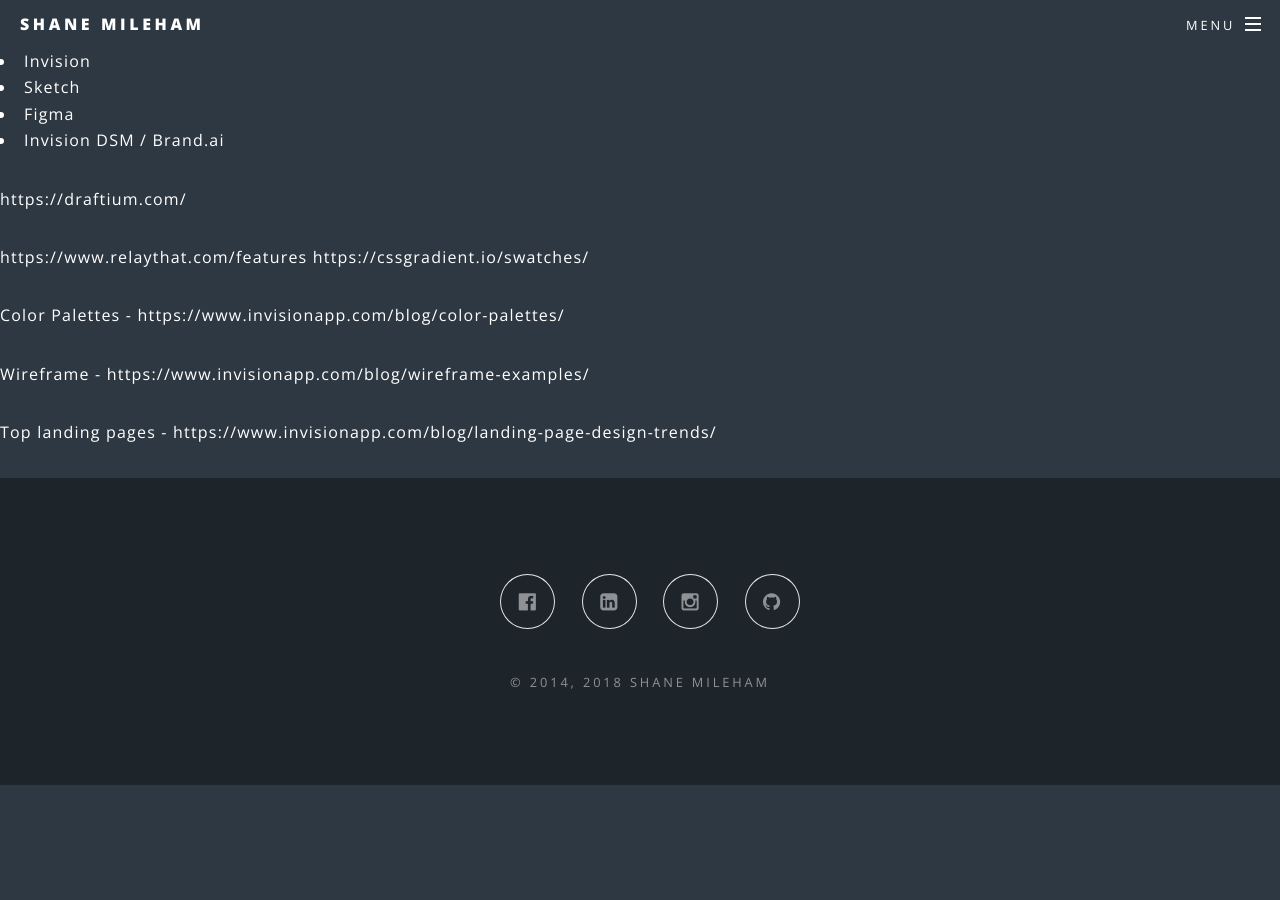
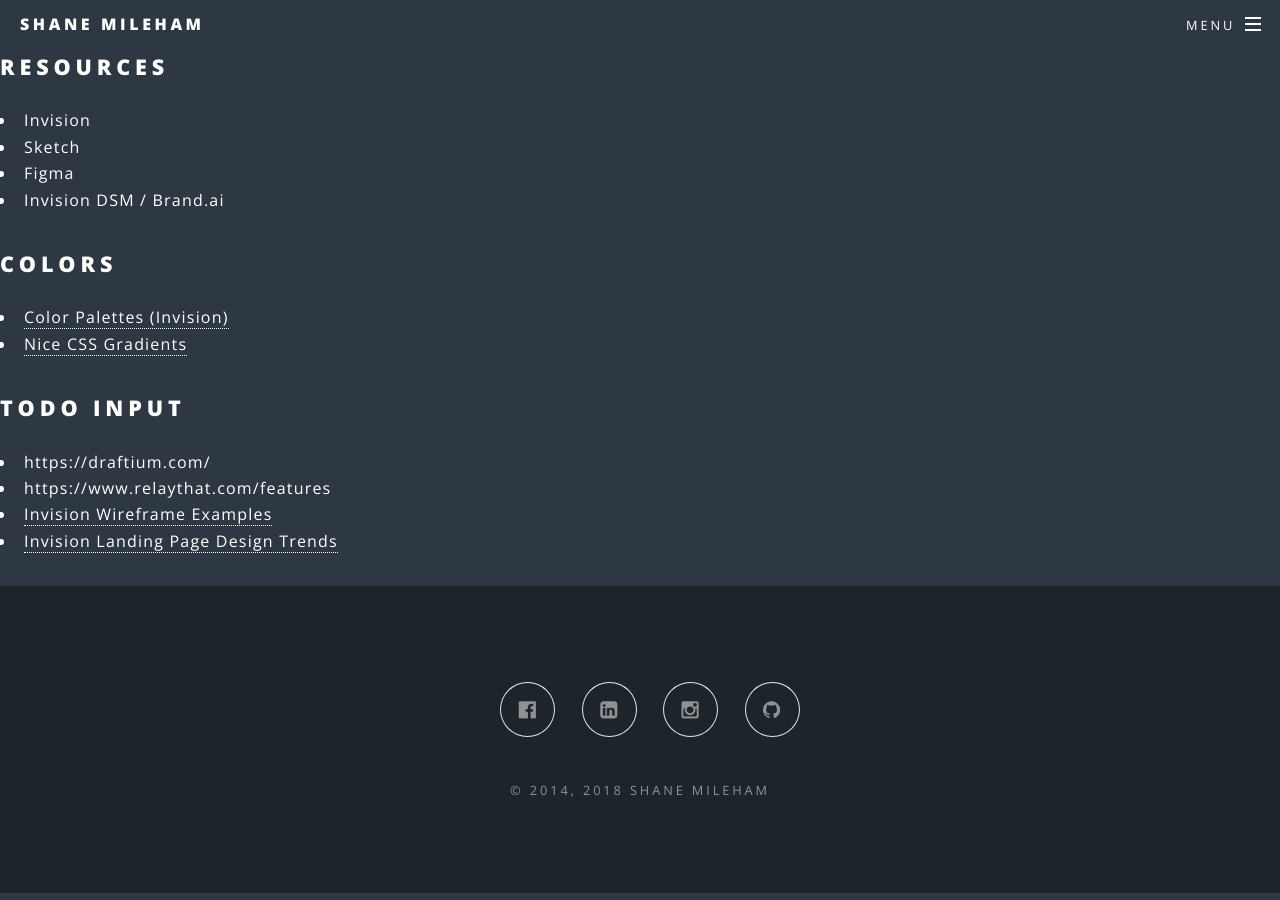
Before and after one commit to shanemileham/shanemileham.github.io, a Jekyll site: the page built from _kb/business/design/design.md, in a window 1280 px wide. Built offline with Jekyll 4.4.1, drawn with Linux system fonts in a browser that asks for light colours; comment, search, counter and statistics services are not loaded.

Commit message:
Added design resources and organized

```diff
--- a/_kb/business/design/design.md
+++ b/_kb/business/design/design.md
@@ -2,23 +2,18 @@
 title: Design
 ---
 
+## Resources
 - Invision
 - Sketch
 - Figma
 - Invision DSM / Brand.ai
 
+## Colors
+- [Color Palettes (Invision)](https://www.invisionapp.com/blog/color-palettes/)
+- [Nice CSS Gradients](https://cssgradient.io/swatches/)
 
-
-https://draftium.com/
-
-
-https://www.relaythat.com/features
-https://cssgradient.io/swatches/
-
-
-
-Color Palettes - https://www.invisionapp.com/blog/color-palettes/
-
-Wireframe - https://www.invisionapp.com/blog/wireframe-examples/
-
-Top landing pages - https://www.invisionapp.com/blog/landing-page-design-trends/
+## TODO input
+- https://draftium.com/
+- https://www.relaythat.com/features
+- [Invision Wireframe Examples](https://www.invisionapp.com/blog/wireframe-examples/)
+- [Invision Landing Page Design Trends](https://www.invisionapp.com/blog/landing-page-design-trends/)
```
